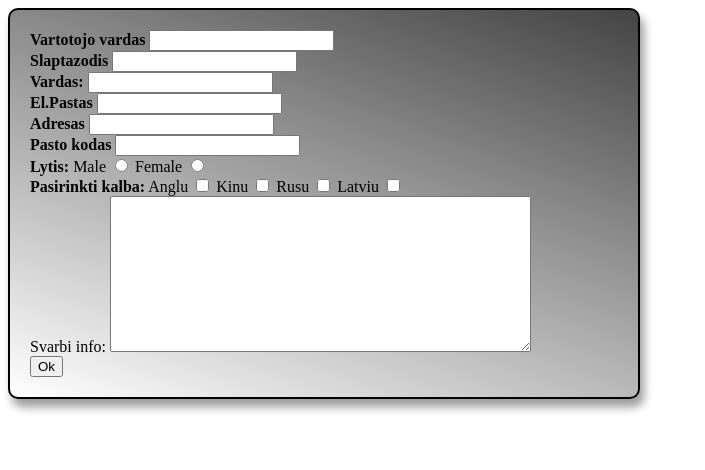
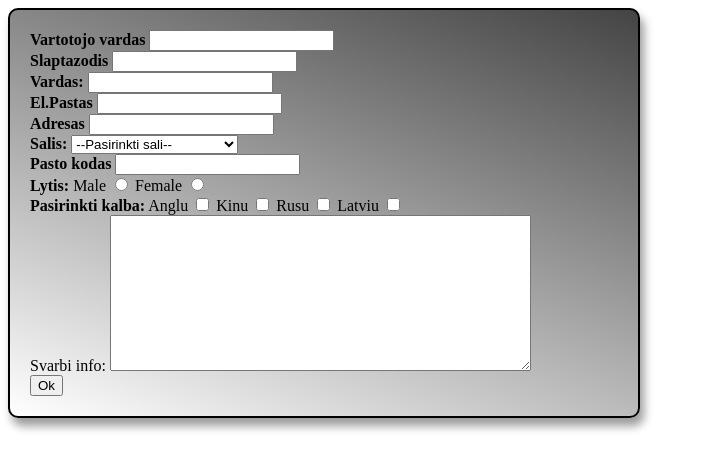
Before and after one commit to ugniusu/Formos, a plain HTML site: page index1.html in a window 1280 px wide. Shown: the whole page, without its empty margins (0-705 px from the left). Drawn offline with Linux system fonts and the light colour scheme.

Commit message:
papildymas formu

```diff
--- a/index1.html
+++ b/index1.html
@@ -46,6 +46,26 @@
         </div>
 
         <div>
+          <label for="country"><strong>Salis:</strong></label>
+          <select name="cities" id="select-city">
+            <option value="">--Pasirinkti sali--</option>
+            <option value="lietuva">Lietuva</option>
+            <option value="anglija">Anglija</option>
+            <option value="mongolija">Mongolija</option>
+            <option value="par">Pietu Afrikos Respublika</option>
+            <option value="tongas">Tongas</option>
+            <option value="sveicarija">Sveicarija</option>
+            <option value="naujoji-zelandija">Naujoji Zelandija</option>
+            <option value="latvija">Latvija</option>
+            <option value="juodkalnija">Juodkalnija</option>
+            <option value="el-slvador">El Salvadoras</option>
+            <option value="kolumbija">Kolumbija</option>
+            <option value="peru">Peru</option>
+            <option value="argentina">Argentina</option>
+          </select>
+        </div>
+
+        <div>
           <label for="zip-code"
             ><strong>Pasto kodas</strong>
             <input type="text" id="zip-code" name="zip-code" pattern="[0-9]" />
```
